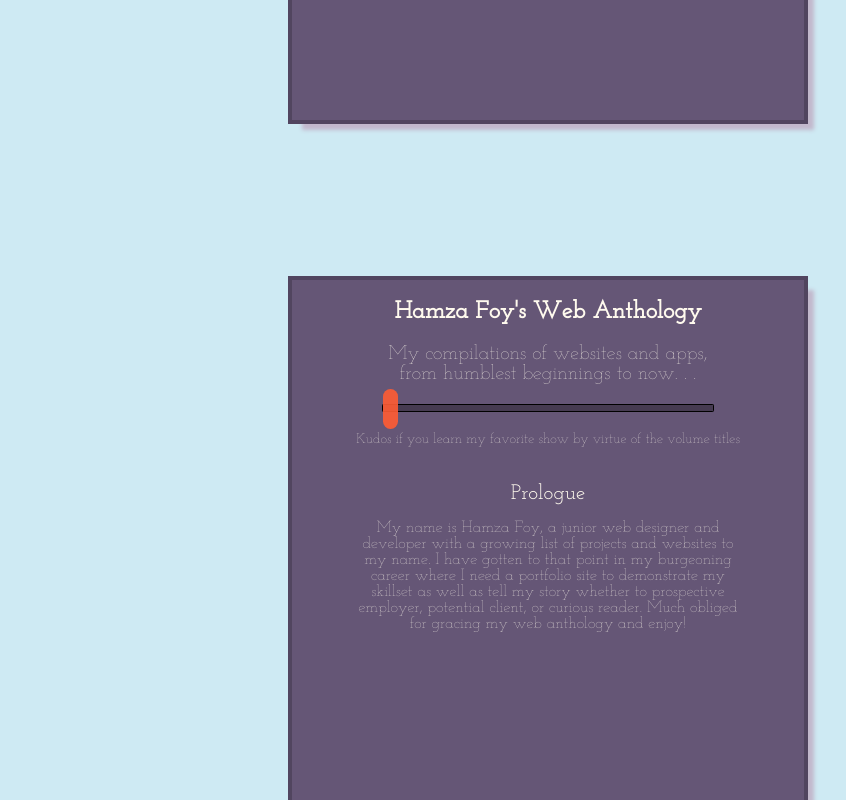
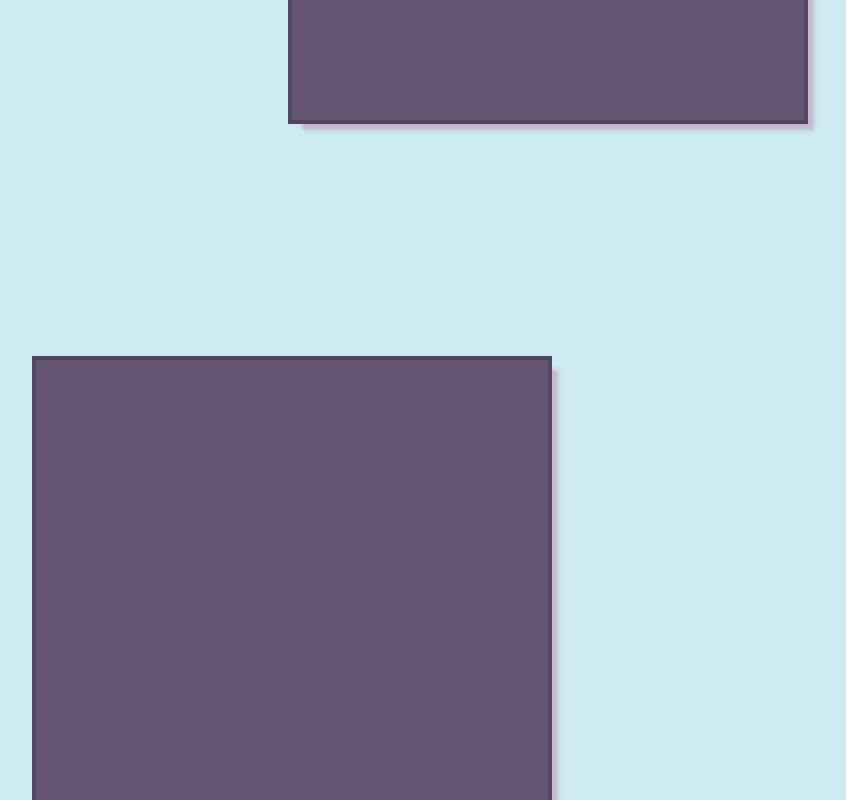
Before and after one commit to hamzafoy/hamza_foy_portfolio, a React (Create React App) app in the folder hamza-foy-portfolio/: page / in a window 1280 px wide. Shown: the part 680-1480 px from the top of the page, without its empty margins (220-1066 px from the left). Built offline with nearby package versions, Linux system fonts and the light colour scheme.

Commit message:
begin work on the Works (cited) Component to display previous projects in an appealing and intelligent manner.

```diff
--- a/hamza-foy-portfolio/src/App.js
+++ b/hamza-foy-portfolio/src/App.js
@@ -1,11 +1,12 @@
 import './App.css';
-import Timeline from './Timeline/Timeline'
+import Timeline from './Timeline/Timeline';
+import Works from './Works/Works'
 
 function App() {
   return (
     <div className="App">
       <Timeline/>
-      <Timeline/>
+      <Works/>
     </div>
   );
 }
--- /dev/null
+++ b/hamza-foy-portfolio/src/Works/Works.css
@@ -0,0 +1,22 @@
+@font-face {font-family: "JosefinSlab-Regular"; src: url("./JosefinSlab-Regular.ttf"); }
+@font-face {font-family: "JosefinSlab-Thin"; src: url("./JosefinSlab-Thin.ttf"); }
+
+.works-container {
+    display: grid;
+    grid-template-columns: 20% 20% 20% 20% 20%;
+    grid-template-rows: 20% 20% 20% 20% 20%;
+    height: 100vh;
+    padding: 10vh 0 10vh;
+    background-color: #CEEAF3;
+}
+
+.works-cited {
+    grid-column-start: 2;
+    grid-column-end: 4;
+    grid-row-start: 2;
+    grid-row-end: 7;
+    color: #fffaee;
+    background-color: #655676;
+    box-shadow: 9.5px 9.5px 4px #C2B8CC;
+    outline: 4px solid #51455F;
+}
--- /dev/null
+++ b/hamza-foy-portfolio/src/Works/Works.js
@@ -0,0 +1,18 @@
+import React from 'react';
+import './Works.css';
+
+class Works extends React.Component {
+    render() {
+        return(
+            <div className="works-container">
+
+                <section className="works-cited">
+
+                </section>
+
+            </div>
+        )
+    }
+}
+
+export default Works;
```
Also changed, not shown: hamza-foy-portfolio/src/Works/JosefinSlab-Regular.ttf (added), hamza-foy-portfolio/src/Works/JosefinSlab-Thin.ttf (added).
